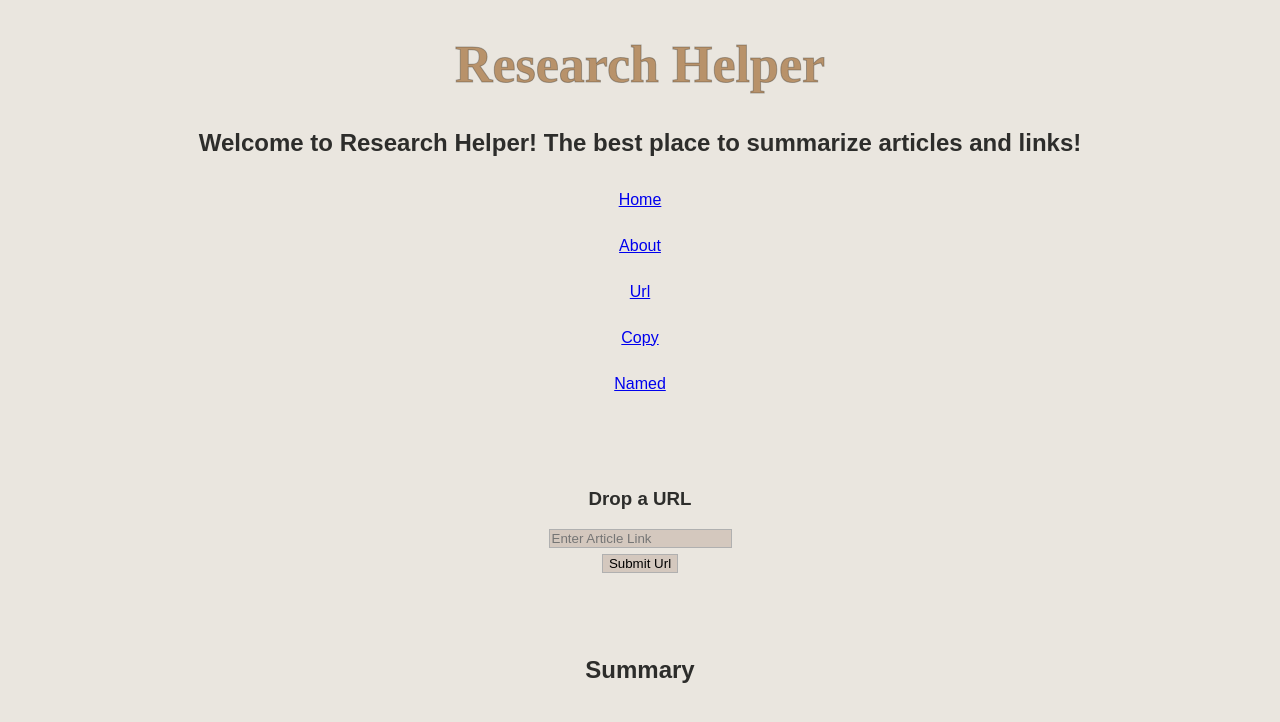
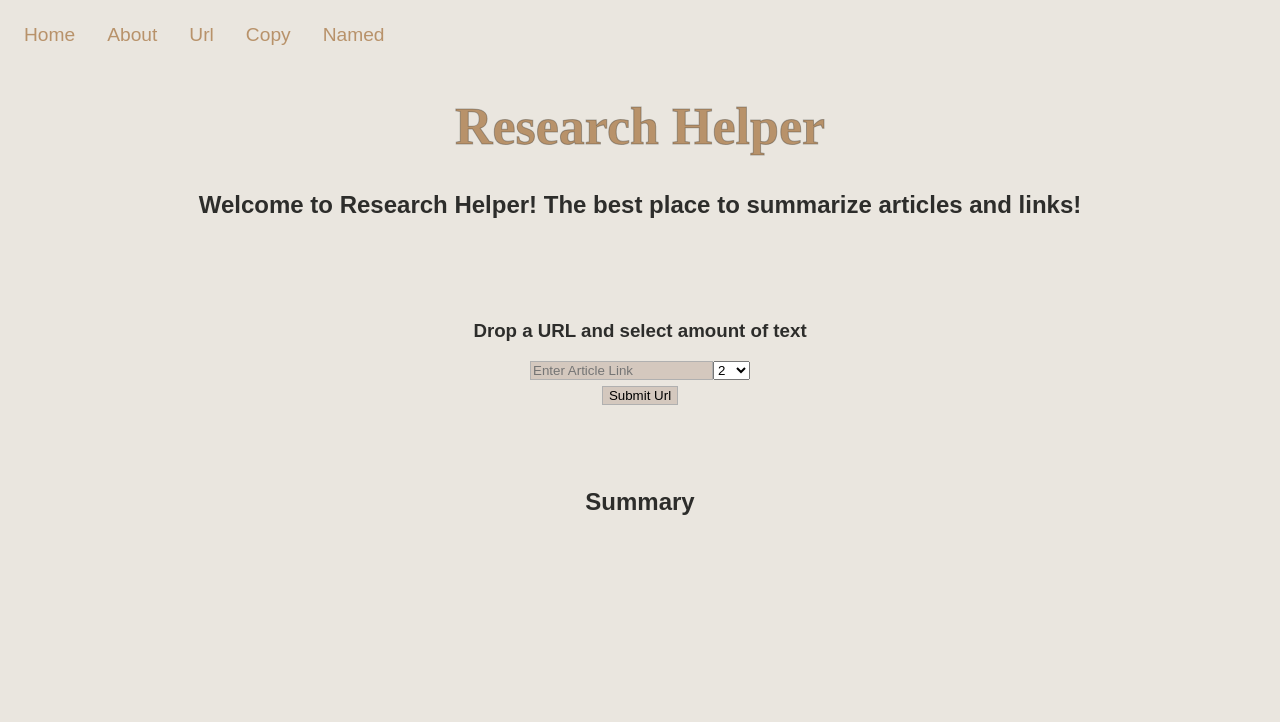
Before and after one commit to jww2145/Paper-Summarizer, a React (Create React App) app: page /Url in a window 1280 px wide. Shown: the top 722 px of the page. Built offline with nearby package versions, Linux system fonts and the light colour scheme; a web font is replaced by a local one.

Commit message:
select from and nav css

```diff
--- a/src/App.js
+++ b/src/App.js
@@ -12,18 +12,12 @@ import Url from "./Components/Url";
 
 
 function App() {
-  const [summary, setSummary] = useState([])
-  const [namedData, setNamedData] = useState([])
-  const [body, setBody] = useState([])
-  const [displayActive,setDisplayActive] = useState(false)
-  const [whichDisplay, setWhichDisplay] = useState('')
-
 
     return (
    <div className="originDiv">
+      <Navbar />
         <h1>Research Helper</h1>
         <h2>Welcome to Research Helper! The best place to summarize articles and links!</h2>
-        <Navbar />
         <Routes>
         <Route path='/' element={<Home />} />
         <Route path='/about' element={<About/>} />
--- a/src/Components/ArticleSummarizer.js
+++ b/src/Components/ArticleSummarizer.js
@@ -5,11 +5,14 @@ import React, {useState} from 'react'
 function ArticleSummarizer({postArticle, setDisplayActive, setWhichDisplay}) {
 
   const [url, setUrl] = useState('')
+  const [selection, setSelection] = useState('')
+
 
   function handleSubmit(e) {
       e.preventDefault();
       const newArticle = {url: url}
-      postArticle(newArticle)
+      const textAmount = {selection: selection}
+      postArticle(newArticle, textAmount)
       setDisplayActive(true)
       setWhichDisplay('url')
   }
@@ -18,11 +21,28 @@ function ArticleSummarizer({postArticle, setDisplayActive, setWhichDisplay}) {
     setUrl(e.target.value)
   }
 
+
+
   return (
     <div id = "urlForm">
-      <h3>Drop a URL</h3>
+
+
+
+      <h3>Drop a URL and select amount of text</h3>
       <form onSubmit={handleSubmit} className="link-form">
+
         <input onChange={handleUrlChange} value={url} placeholder="Enter Article Link" type="text" required/>
+        <select value={selection} onChange={e => setSelection(e.target.value)} >
+            <option>2</option>
+            <option>3</option>
+            <option>4</option>
+            <option>5</option>
+            <option>6</option>
+            <option>7</option>
+            <option>8</option>
+            <option>9</option>
+            <option>10</option>
+        </select>
         <input type="submit" value="Submit Url" />
       </form>
     </div>
--- a/src/Components/Url.js
+++ b/src/Components/Url.js
@@ -1,14 +1,15 @@
 import React, {useState} from 'react'
 import ArticleContainer from './ArticleContainer'
 import ArticleSummarizer from './ArticleSummarizer'
+
 
 function Url() {
 
     const [summary, setSummary] = useState([])
     const [displayActive,setDisplayActive] = useState(false)
 
-    const postArticle = (newArticle) => {
-        fetch(`http://api.intellexer.com/summarize?apikey=${process.env.REACT_APP_API_KEY}&conceptsRestrictions=7&summaryRestriction=7&url=${newArticle.url}`)
+    const postArticle = (newArticle, textAmount) => {
+        fetch(`http://api.intellexer.com/summarize?apikey=${process.env.REACT_APP_API_KEY}&conceptsRestrictions=${textAmount.selection}&summaryRestriction=${textAmount.selection}&url=${newArticle.url}`)
           .then(res => res.json())
           .then(newSummary => {
             if(newSummary.items){
@@ -23,8 +24,11 @@ function Url() {
 
   return (
     <div>
+
         {!displayActive && <ArticleSummarizer  setDisplayActive = {setDisplayActive} postArticle={postArticle}/>}
         <ArticleContainer   summary={summary} />
+
+
     </div>
   )
 }
--- a/src/styles/App.css
+++ b/src/styles/App.css
@@ -89,16 +89,30 @@ input{
 
 }
 
+
+
 ul{
     list-style-type: none;
   margin: 0;
   padding: 0;
+  overflow: hidden;
+  border: #B8926A
+  ;
 }
 
 li{
+    float: left;
+}
+
+li a {
     display: block;
-    color: white;
+    color:#B8926A;
     text-align: center;
-    padding: 14px 16px;
+    padding: 16px;
     text-decoration: none;
+    font-size: larger;
 }
+
+li a:hover {
+background-color: #2d2d2b;
+}
```
Also changed, not shown: src/Components/Home.js (+0 -7 lines).
